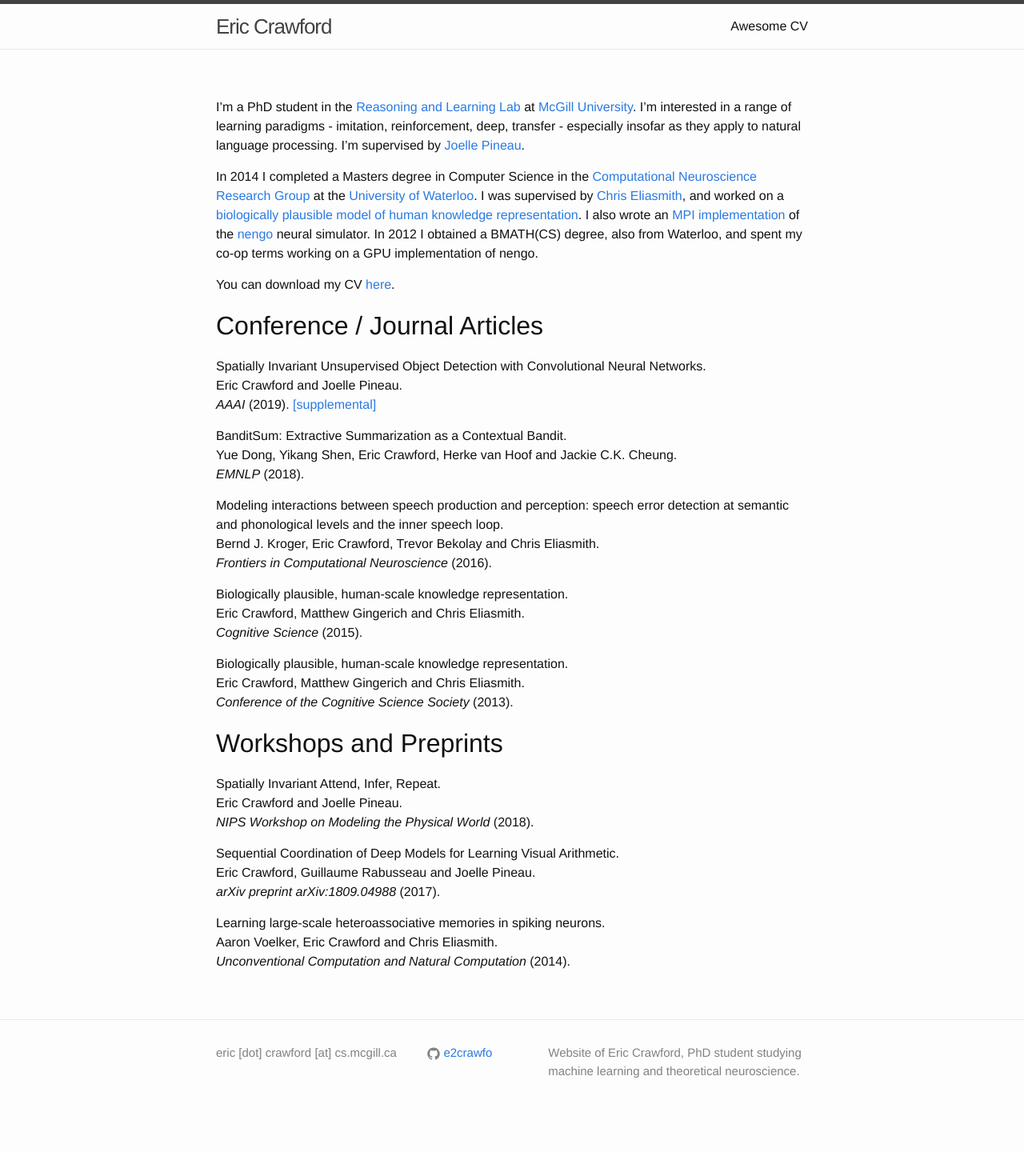
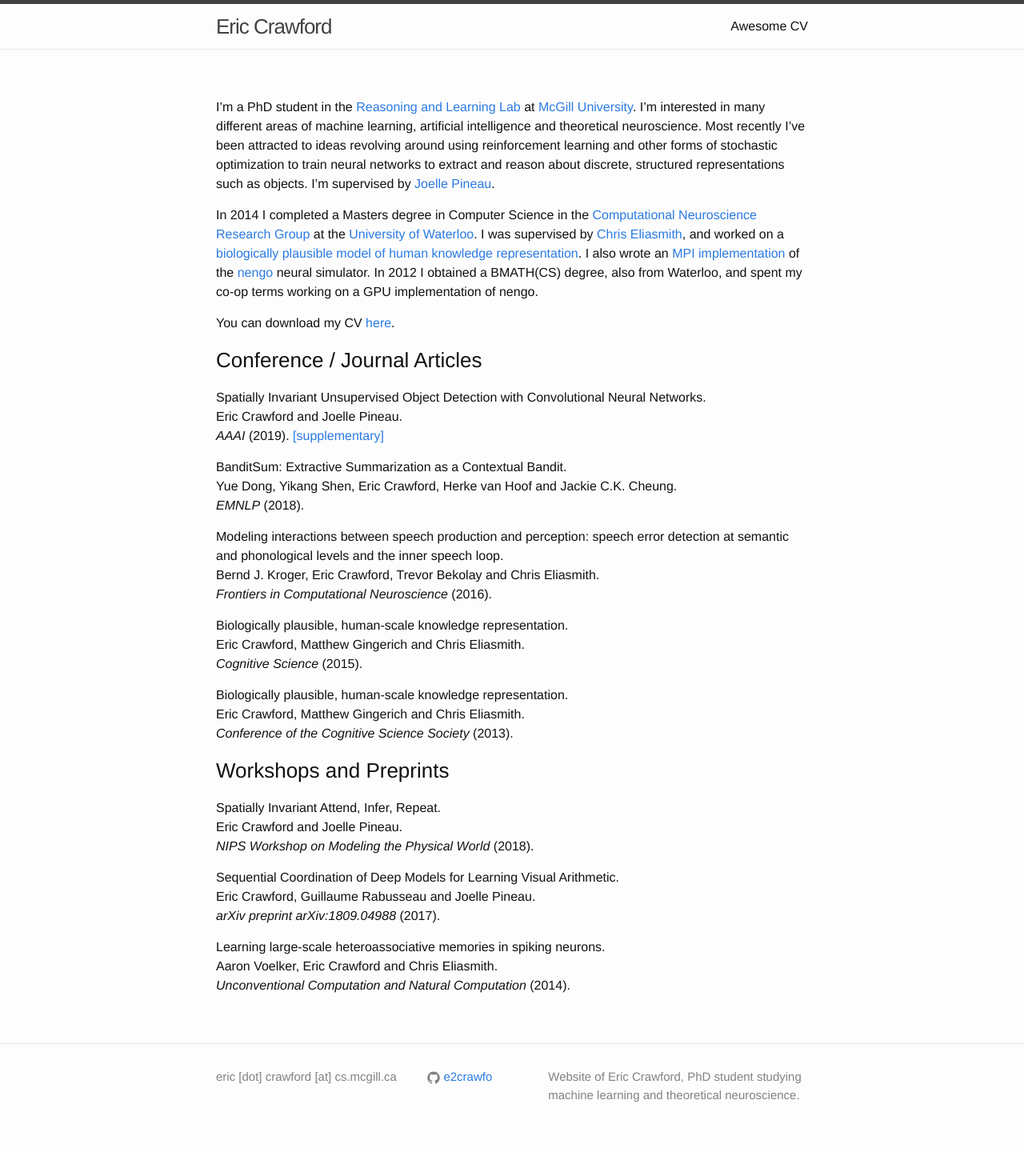
Before and after one commit to e2crawfo/e2crawfo.github.io, a Jekyll site: the page built from index.md, in a window 1280 px wide. Shown: the whole page at 80% size. Built offline with Jekyll 4.4.1, drawn with Linux system fonts in a browser that asks for light colours; before the commit the page ends 1410 px from its top, so only the background shows below that.

Commit message:
AAAI 2019 related updates.

```diff
--- a/index.md
+++ b/index.md
@@ -2,17 +2,16 @@
 layout: page
 ---
 
-I'm a PhD student in the [Reasoning and Learning Lab](http://rl.cs.mcgill.ca/) at [McGill University](https://www.mcgill.ca/). I'm interested in a range of learning paradigms - imitation, reinforcement, deep, transfer - especially insofar as they apply to natural language processing. I'm supervised by [Joelle Pineau](http://cs.mcgill.ca/~jpineau/).
+I'm a PhD student in the [Reasoning and Learning Lab](http://rl.cs.mcgill.ca/) at [McGill University](https://www.mcgill.ca/). I'm interested in many different areas of machine learning, artificial intelligence and theoretical neuroscience. Most recently I've been attracted to ideas revolving around using reinforcement learning and other forms of stochastic optimization to train neural networks to extract and reason about discrete, structured representations such as objects. I'm supervised by [Joelle Pineau](http://cs.mcgill.ca/~jpineau/).
 
 In 2014 I completed a Masters degree in Computer Science in the [Computational Neuroscience Research Group](http://compneuro.uwaterloo.ca/) at the [University of Waterloo](https://uwaterloo.ca/). I was supervised by [Chris Eliasmith](http://arts.uwaterloo.ca/~celiasmi/), and worked on a [biologically plausible model of human knowledge representation](https://github.com/e2crawfo/hrr-scaling). I also wrote an [MPI implementation](https://github.com/e2crawfo/nengo_mpi) of the [nengo](https://github.com/nengo/nengo) neural simulator. In 2012 I obtained a BMATH(CS) degree, also from Waterloo, and spent my co-op terms working on a GPU implementation of nengo.
 
 You can download my CV [here]({{ site.url }}/cv/cv.pdf).
 
-Conference / Journal Articles
------------------------------
+### Conference / Journal Articles
 Spatially Invariant Unsupervised Object Detection with Convolutional Neural Networks.
 Eric Crawford and Joelle Pineau.
-*AAAI* (2019). [[supplemental]]({{ site.url }}/misc/aaai_2019_supplemental.pdf)
+*AAAI* (2019). [[supplementary]]({{ site.url }}/misc/aaai_2019_supplementary.pdf)
 
 BanditSum: Extractive Summarization as a Contextual Bandit.
 Yue Dong, Yikang Shen, Eric Crawford, Herke van Hoof and Jackie C.K. Cheung.
@@ -30,8 +29,7 @@ Biologically plausible, human-scale knowledge representation.
 Eric Crawford, Matthew Gingerich and Chris Eliasmith.
 *Conference of the Cognitive Science Society* (2013).
 
-Workshops and Preprints
------------------------
+### Workshops and Preprints
 Spatially Invariant Attend, Infer, Repeat.
 Eric Crawford and Joelle Pineau.
 *NIPS Workshop on Modeling the Physical World* (2018).
```
Also changed, not shown: 2 other files.
